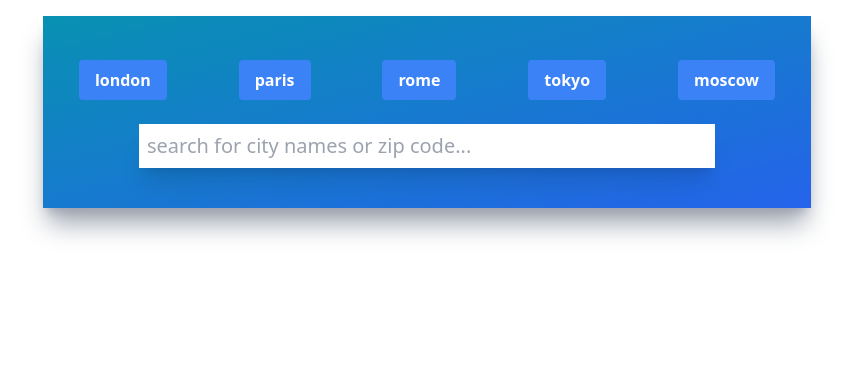
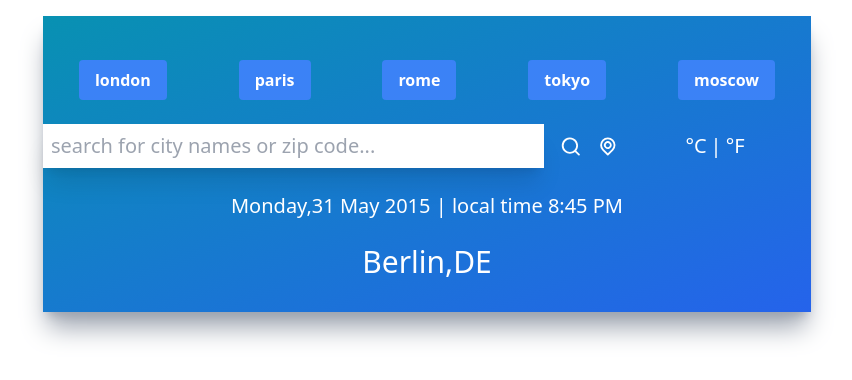
Before and after one commit to asm2212/afronex-task-2, a React (Create React App) app in the folder weather-web-app/: page / in a window 1280 px wide. Shown: the top 380 px of the page, without its empty margins (213-1065 px from the left). Built offline with nearby package versions, Linux system fonts and the light colour scheme.

Commit message:
time and location

```diff
--- a/weather-web-app/src/App.js
+++ b/weather-web-app/src/App.js
@@ -2,6 +2,7 @@
 import UilReact from '@iconscout/react-unicons/icons/uil-react'
 import TopButtons from './components/TopButtons';
 import Inputs from './components/Inputs';
+import TimeAndLocation from './components/TimeAndLocation';
 
 
 function App() {
@@ -10,6 +11,7 @@
     from-cyan-600 to-blue-600 h-fit shadow-xl shadow-gray-400">
       <TopButtons />
       <Inputs />
+      <TimeAndLocation />
 
 
     </div>
--- a/weather-web-app/src/components/Inputs.jsx
+++ b/weather-web-app/src/components/Inputs.jsx
@@ -10,7 +10,17 @@
             className='text-xl font-light p-2 w-full shadow-xl focus:outline-none capitalize
                        placeholder:lowercase'
             />
-
+            <UilSearch
+             size={25}
+             className='text-white cursor-pointer transition ease-out hover:scale-125' />
+             <UilLocationPoint
+             size={25}
+             className='text-white cursor-pointer transition ease-out hover:scale-125' />
+        </div>
+        <div className='flex flex-row w-1/4 items-center justify-center'>
+            <button name='metric' className='text-xl text-white font-weight'>°C</button>
+            <p className='text-xl text-white mx-1'>|</p>
+            <button name='imperial' className='text-xl text-white font-weight'>°F</button>
 
         </div>
 
--- /dev/null
+++ b/weather-web-app/src/components/TimeAndLocation.jsx
@@ -0,0 +1,19 @@
+import React from 'react'
+
+const TimeAndLocation = () => {
+  return (
+    <div>
+        <div className='flex items-center justify-center my-6'>
+            <p className='text-white text-xl font-extralight'>
+                Monday,31 May 2015 | local time 8:45 PM
+            </p>
+        </div>
+
+        <div className='flex items-center justify-center my-3'>
+            <p className='text-white text-3xl font-medium'>Berlin,DE</p>
+        </div>
+    </div>
+  )
+}
+
+export default TimeAndLocation
```
